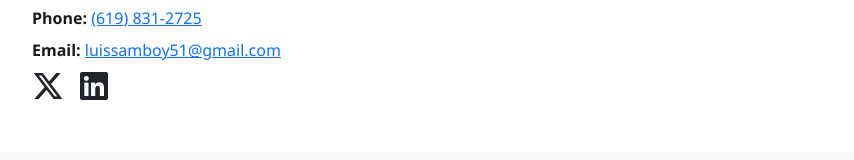
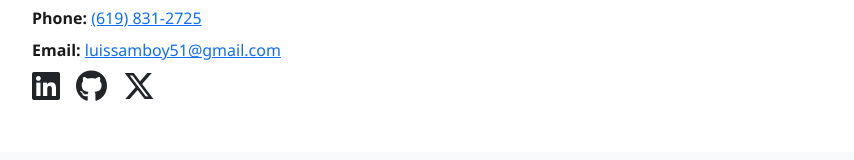
Before and after one commit to realluissamboy/my-portfolio, a plain HTML site: page index.html in a window 1280 px wide. Shown: the part 2713-2873 px from the top of the page, without its empty margins (50-904 px from the left). Drawn offline with nearby package versions, Linux system fonts and the light colour scheme.

Commit message:
feat: add GitHub to contact section and reorder social links

```diff
--- a/index.html
+++ b/index.html
@@ -333,6 +333,24 @@
               >
             </p>
             <div class="d-flex gap-3">
+              <!-- LinkedIn -->
+              <a
+                href="https://www.linkedin.com/in/realluissamboy"
+                class="text-decoration-none text-dark"
+                target="_blank"
+                rel="noopener noreferrer"
+              >
+                <i class="fa-brands fa-linkedin fa-2x"></i>
+              </a>
+              <!-- GitHub -->
+              <a
+                href="https://github.com/realluissamboy"
+                class="text-decoration-none text-dark"
+                target="_blank"
+                rel="noopener noreferrer"
+              >
+                <i class="fa-brands fa-github fa-2x"></i>
+              </a>
               <!-- X -->
               <a
                 href="https://www.x.com/realluissamboy"
@@ -341,15 +359,6 @@
                 rel="noopener noreferrer"
               >
                 <i class="fa-brands fa-x-twitter fa-2x"></i>
-              </a>
-              <!-- LinkedIn -->
-              <a
-                href="https://www.linkedin.com/in/realluissamboy"
-                class="text-decoration-none text-dark"
-                target="_blank"
-                rel="noopener noreferrer"
-              >
-                <i class="fa-brands fa-linkedin fa-2x"></i>
               </a>
             </div>
           </div>
```
